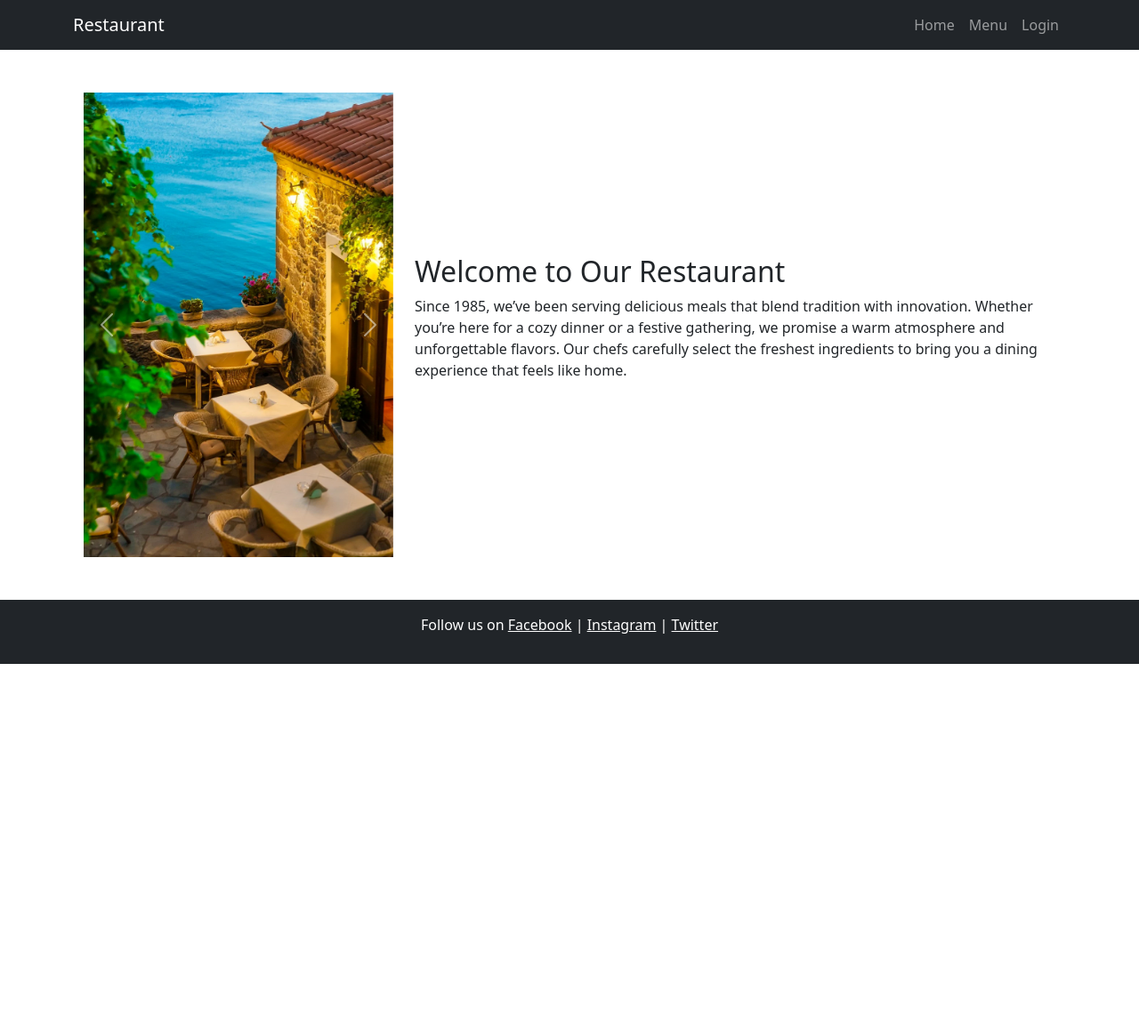
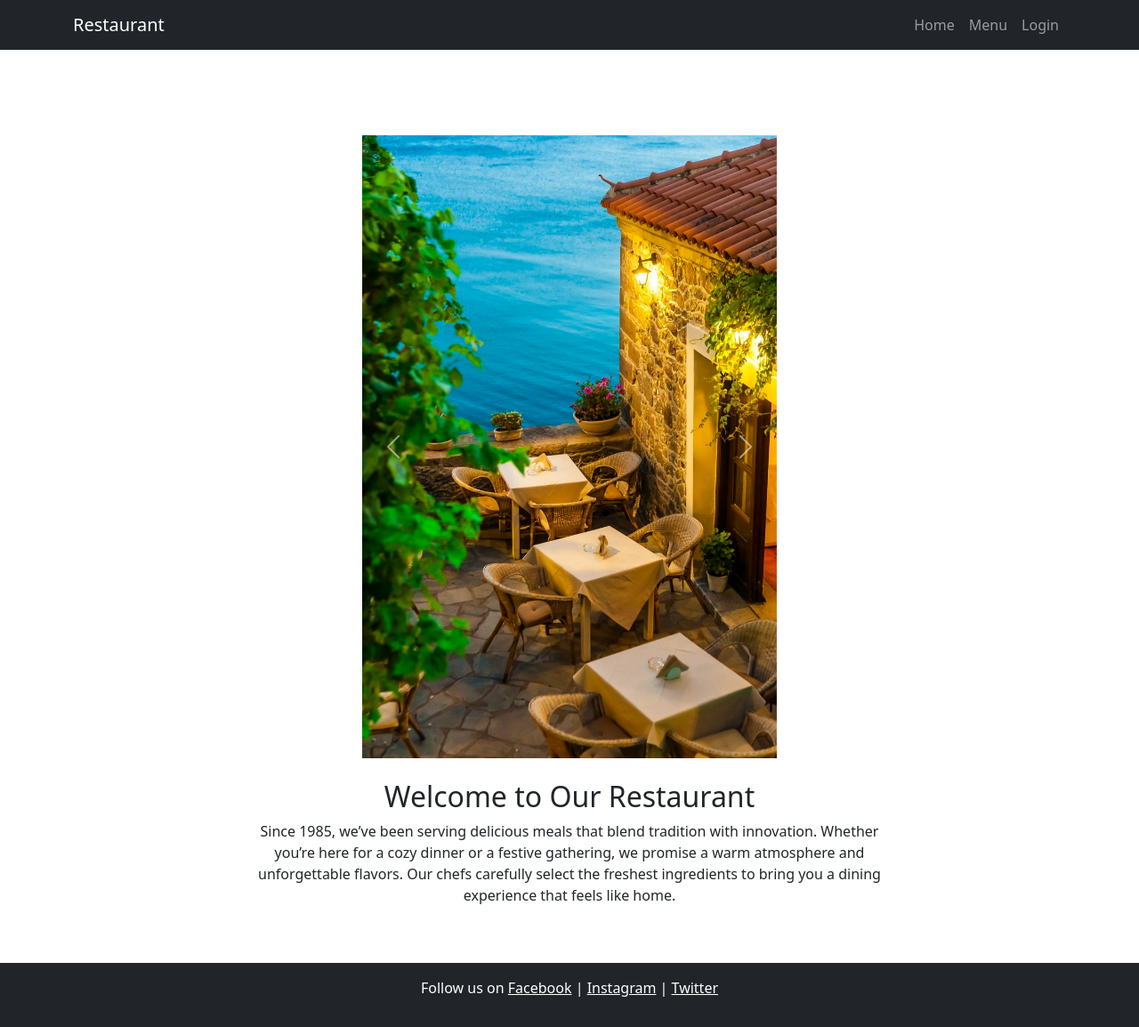
Before and after one commit to andreaspe76/Portfolio_Project_4, a Django app: page / in a window 1280 px wide. Shown: the whole page at 89% size. Before the commit the page ends 746 px from the top, so only its background shows below. Run offline with Django 4.2, Linux system fonts and the light colour scheme.

Commit message:
Add style.css and basic styles for the home.html

```diff
--- /dev/null
+++ b/static/css/style.css
@@ -0,0 +1,52 @@
+/* Carousel */
+#restaurantCarousel {
+  max-width: 1000px;   /* adjust width*/
+  margin: 0 auto;     /* center horizontally */
+}
+
+#restaurantCarousel .carousel-item img {
+  height: 700px;      /* fixed height */
+  object-fit: cover;  /* crop images nicely */
+}
+
+/* Stack carousel and text vertically */
+.home-section {
+  display: flex;
+  flex-direction: column;
+  align-items: center;
+  text-align: center;
+}
+
+/* Paragraph styles */
+.home-section h2,
+.home-section p {
+  text-align: center;
+  margin-left: auto;
+  margin-right: auto;
+  max-width: 700px;
+}
+
+.home-section {
+  margin-top: 2rem;
+}
+
+/* Footer */
+html, body {
+  height: 100%;
+  margin: 0;
+}
+
+body {
+  display: flex;
+  flex-direction: column;
+}
+
+main {
+  flex: 1;  /* pushes footer down */
+}
+footer {
+  background-color: #f8f9fa;
+  padding: 10px 0;
+  text-align: center;
+  margin-top: auto; /* ensures footer is at the bottom */
+}
--- a/templates/home.html
+++ b/templates/home.html
@@ -4,66 +4,29 @@
 {% block content %}
 
 
-<div class="container mt-5">
-  <div class="row">
-    <!-- Carousel Column (30%) -->
-    <div class="col-md-4">
-      <div
-        id="restaurantCarousel"
-        class="carousel slide"
-        data-bs-ride="carousel"
-      >
+<div class="container mt-5 home-section">
+  <!-- Carousel -->
+  <div id="restaurantCarousel" class="carousel slide mb-4" data-bs-ride="carousel">
     <div class="carousel-inner">
       <div class="carousel-item active">
-            <img
-              src="{% static 'images/restaurant.webp' %}"
-              class="d-block w-100"
-              alt="View of a restaurant"
-            />
+        <img src="{% static 'images/restaurant.webp' %}" class="d-block w-100" alt="Restaurant">
       </div>
       <div class="carousel-item">
-            <img
-              src="{% static 'images/burger.webp' %}"
-              class="d-block w-100"
-              alt="Picture of a burger"
-            />
+        <img src="{% static 'images/burger.webp' %}" class="d-block w-100" alt="Burger">
       </div>
       <div class="carousel-item">
-            <img
-              src="{% static 'images/pizza.webp' %}"
-              class="d-block w-100"
-              alt="Picture of a pizza"
-            />
-          </div>
-          <div class="carousel-item">
-            <img
-              src="{% static 'images/salmon_fillets.webp' %}"
-              class="d-block w-100"
-              alt="Plate of salmon fillets"
-            />
+        <img src="{% static 'images/pizza.webp' %}" class="d-block w-100" alt="Pizza">
       </div>
     </div>
-        <!-- Controls -->
-        <button
-          class="carousel-control-prev"
-          type="button"
-          data-bs-target="#restaurantCarousel"
-          data-bs-slide="prev"
-        >
+    <button class="carousel-control-prev" type="button" data-bs-target="#restaurantCarousel" data-bs-slide="prev">
       <span class="carousel-control-prev-icon"></span>
     </button>
-        <button
-          class="carousel-control-next"
-          type="button"
-          data-bs-target="#restaurantCarousel"
-          data-bs-slide="next"
-        >
+    <button class="carousel-control-next" type="button" data-bs-target="#restaurantCarousel" data-bs-slide="next">
       <span class="carousel-control-next-icon"></span>
     </button>
   </div>
-    </div>
 
-    <!-- Story Column (70%) -->
+    <!-- Story -->
     <div class="col-md-8 d-flex flex-column justify-content-center">
       <h2>Welcome to Our Restaurant</h2>
       <p>
```
Also changed, not shown: 5 other files. Lines whose indentation alone changed are shown as unchanged.
